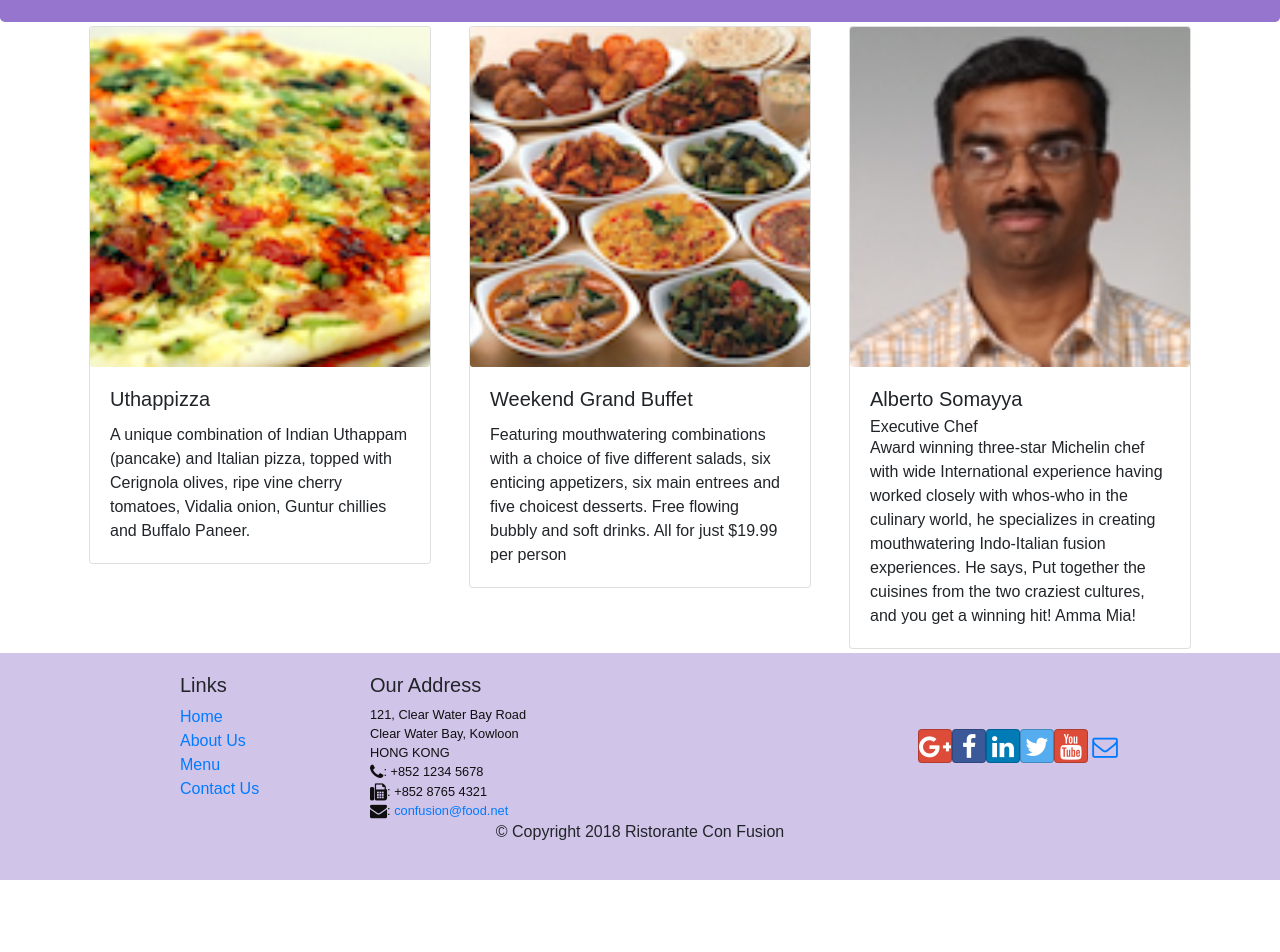
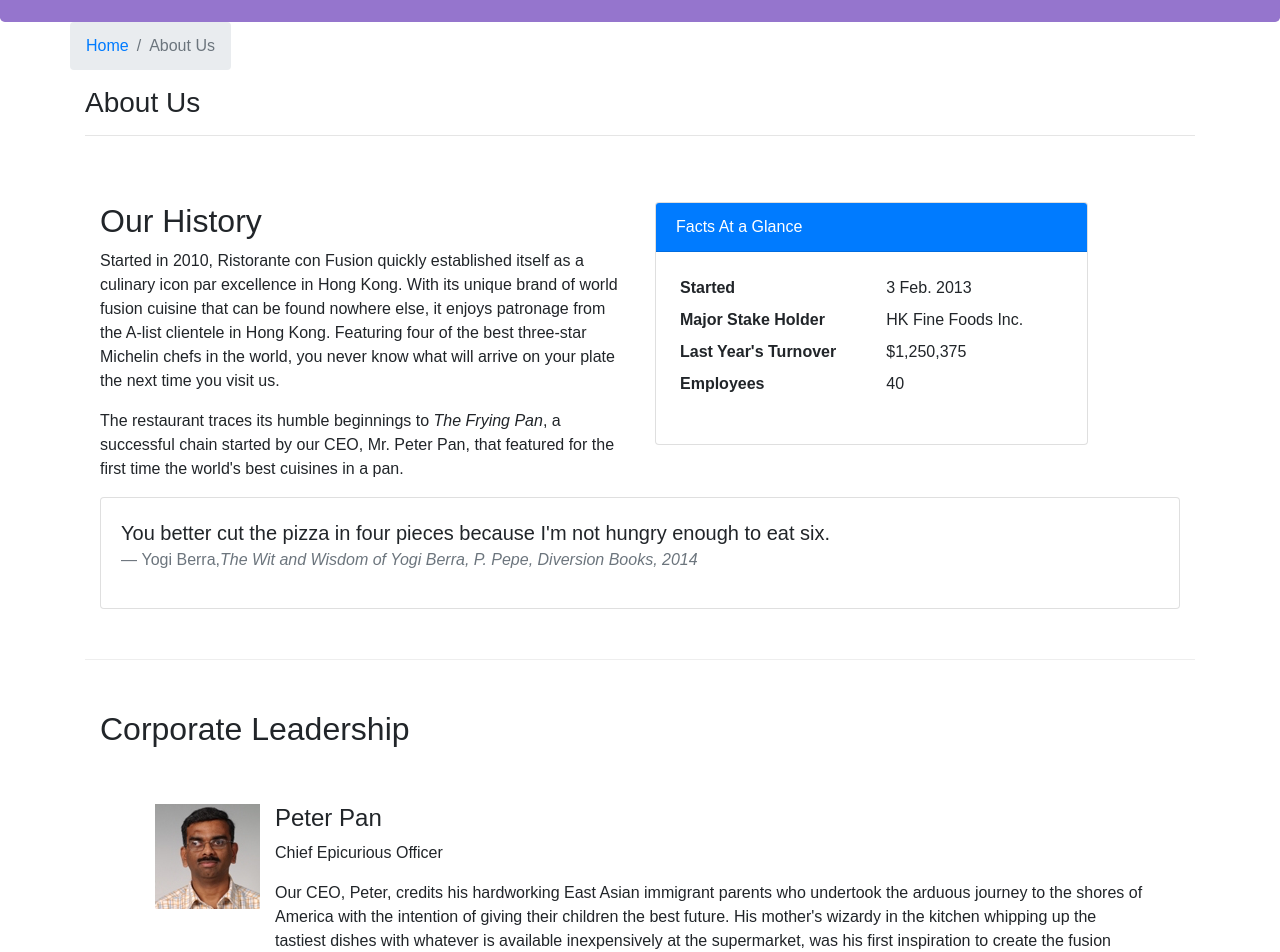
Before and after one commit to niharchauhan/Restaurant-App, a React (Create React App) app: page /aboutus in a window 1280 px wide. Before the commit this address led to /home. Shown: the part 320-1272 px from the top of the page. Before the commit the page ends 1200 px from the top, so only its background shows below. Built offline with nearby package versions, Linux system fonts and the light colour scheme.

Commit message:
Controlled Forms

```diff
--- /dev/null
+++ b/src/components/AboutComponent.js
@@ -0,0 +1,94 @@
+import React from 'react';
+import { Breadcrumb, BreadcrumbItem, Card, CardBody, CardHeader, Media } from 'reactstrap';
+import { Link } from 'react-router-dom';
+
+function RenderLeader({leader}) {
+    return(
+        <div key={leader.id} className="col-12 mt-5">
+            <Media tag="li">
+                <Media left middle>
+                    <Media object src = {leader.image} alt={leader.name} />
+                </Media>
+                <Media body className="col-12">
+                    <Media heading>{leader.name}</Media>
+                    <p>{leader.designation}</p>
+                    <p>{leader.description}</p>
+                </Media>
+            </Media>
+        </div>
+    );
+}
+
+function About(props) {
+
+    let leaders = props.leaders.map((leader) => {
+        return (
+            <RenderLeader leader={leader} />
+        );
+    });
+
+    return(
+        <div className="container">
+            <div className="row">
+                <Breadcrumb>
+                    <BreadcrumbItem><Link to="/home">Home</Link></BreadcrumbItem>
+                    <BreadcrumbItem active>About Us</BreadcrumbItem>
+                </Breadcrumb>
+                <div className="col-12">
+                    <h3>About Us</h3>
+                    <hr />
+                </div>
+            </div>
+            <div className="row row-content">
+                <div className="col-12 col-md-6">
+                    <h2>Our History</h2>
+                    <p>Started in 2010, Ristorante con Fusion quickly established itself as a culinary icon par excellence in Hong Kong. With its unique brand of world fusion cuisine that can be found nowhere else, it enjoys patronage from the A-list clientele in Hong Kong.  Featuring four of the best three-star Michelin chefs in the world, you never know what will arrive on your plate the next time you visit us.</p>
+                    <p>The restaurant traces its humble beginnings to <em>The Frying Pan</em>, a successful chain started by our CEO, Mr. Peter Pan, that featured for the first time the world's best cuisines in a pan.</p>
+                </div>
+                <div className="col-12 col-md-5">
+                    <Card>
+                        <CardHeader className="bg-primary text-white">Facts At a Glance</CardHeader>
+                        <CardBody>
+                            <dl className="row p-1">
+                                <dt className="col-6">Started</dt>
+                                <dd className="col-6">3 Feb. 2013</dd>
+                                <dt className="col-6">Major Stake Holder</dt>
+                                <dd className="col-6">HK Fine Foods Inc.</dd>
+                                <dt className="col-6">Last Year's Turnover</dt>
+                                <dd className="col-6">$1,250,375</dd>
+                                <dt className="col-6">Employees</dt>
+                                <dd className="col-6">40</dd>
+                            </dl>
+                        </CardBody>
+                    </Card>
+                </div>
+                <div className="col-12">
+                    <Card>
+                        <CardBody className="bg-faded">
+                            <blockquote className="blockquote">
+                                <p className="mb-0">You better cut the pizza in four pieces because
+                                    I'm not hungry enough to eat six.</p>
+                                <footer className="blockquote-footer">Yogi Berra,
+                                <cite title="Source Title">The Wit and Wisdom of Yogi Berra,
+                                    P. Pepe, Diversion Books, 2014</cite>
+                                </footer>
+                            </blockquote>
+                        </CardBody>
+                    </Card>
+                </div>
+            </div>
+            <div className="row row-content">
+                <div className="col-12">
+                    <h2>Corporate Leadership</h2>
+                </div>
+                <div className="col-12">
+                    <Media list>
+                        {leaders}
+                    </Media>
+                </div>
+            </div>
+        </div>
+    );
+}
+
+export default About;
--- a/src/components/ContactComponent.js
+++ b/src/components/ContactComponent.js
@@ -1,8 +1,44 @@
-import React from 'react';
-import { Breadcrumb, BreadcrumbItem } from 'reactstrap';
+import React, { Component } from 'react';
+import { Breadcrumb, BreadcrumbItem, Button, Form, FormGroup, Label, Input, Col } from 'reactstrap';
 import { Link } from 'react-router-dom';
 
-function Contact(props) {
+class Contact extends Component {
+    constructor(props) {
+        super(props);
+        this.state = {
+            firstname: '',
+            lastname: '',
+            telnum: '',
+            email: '',
+            agree: false,
+            contactType: 'Tel.',
+            message: ''
+        }
+        // in order to make available handleSubmit()
+        this.handleSubmit = this.handleSubmit.bind(this);
+        // in order to make available handleInputChange()
+        this.handleInputChange = this.handleInputChange.bind(this);
+    }
+
+    handleInputChange(event) {
+        const target = event.target;
+        const value = target.type === "checkbox" ? target.checked : target.value;
+        const name = target.name;
+
+        this.setState({
+            [name]: value
+        });
+    }
+
+    handleSubmit(event) {
+        console.log("Current State is: " + JSON.stringify(this.state));
+        alert("Current State is: " + JSON.stringify(this.state));
+
+        // prevents from going to next page
+        event.preventDefault();
+    }
+
+    render() {
         return(
             <div className="container">
                 <div className="row">
@@ -41,8 +77,71 @@ function Contact(props) {
                         </div>
                     </div>
                 </div>
+
+                <div className="row row-content">
+                    <div className="col-12">
+                        <h3>Send us your feedback</h3>
+                    </div>
+                    <div className="col-12 col-md-9">
+                        <Form onSubmit={this.handleSubmit}>
+                            <FormGroup row>
+                                <Label htmlFor="firstname" md={2}>First Name</Label>
+                                <Col md={10}>
+                                    <Input type="text" id="firstname" name="firstname" placeholder="First Name" value={this.state.firstname} onChange={this.handleInputChange} />
+                                </Col>
+                            </FormGroup>
+                            <FormGroup row>
+                                <Label htmlFor="lastname" md={2}>Last Name</Label>
+                                <Col md={10}>
+                                    <Input type="text" id="lastname" name="lastname" placeholder="Last Name" value={this.state.lastname} onChange={this.handleInputChange} />
+                                </Col>
+                            </FormGroup>
+                            <FormGroup row>
+                                <Label htmlFor="telnum" md={2}>Contact Tel.</Label>
+                                <Col md={10}>
+                                    <Input type="tel" id="telnum" name="telnum" placeholder="Tel. Number" value={this.state.telnum} onChange={this.handleInputChange} />
+                                </Col>
+                            </FormGroup>
+                            <FormGroup row>
+                                <Label htmlFor="email" md={2}>Email</Label>
+                                <Col md={10}>
+                                    <Input type="email" id="email" name="email" placeholder="Email" value={this.state.email} onChange={this.handleInputChange} />
+                                </Col>
+                            </FormGroup>
+                            <FormGroup row>
+                                <Col md={{size: 6, offset: 2}}>
+                                    <FormGroup check>
+                                        <Label check>
+                                            <Input type="checkbox" name="agree" checkbox={this.state.agree} onChange={this.handleInputChange} />{' '}<strong>May we contact you?</strong>
+                                        </Label>
+                                    </FormGroup>
+                                </Col>
+                                <Col md={{size: 3, offset: 1}}>
+                                    <Input type="select" name="contactType" value={this.state.contactType} onChange={this.handleInputChange}>
+                                        <option>Tel.</option>
+                                        <option>Email</option>
+                                    </Input>
+                                </Col>
+                            </FormGroup>
+                            <FormGroup row>
+                                <Label htmlFor="message" md={2}>Your Feedback</Label>
+                                <Col md={10}>
+                                    <Input type="textarea" id="message" name="message" rows="12" value={this.state.message} onChange={this.handleInputChange} />
+                                </Col>
+                            </FormGroup>
+                            <FormGroup row>
+                                <Col md={{size: 10, offset: 2}}>
+                                    <Button type="submit" color="primary">
+                                        Send Feedback
+                                    </Button>
+                                </Col>
+                            </FormGroup>
+                        </Form>
+                    </div>
+                </div>
             </div>
         );
     }
+}
 
 export default Contact;
--- a/src/components/MainComponent.js
+++ b/src/components/MainComponent.js
@@ -1,6 +1,7 @@
 import React, { Component } from 'react';
 import Home from './HomeComponent';
 import Menu from './MenuComponent';
+import About from './AboutComponent';
 import Contact from './ContactComponent';
 import DishDetail from './DishdetailComponent';
 import Header from './HeaderComponent';
@@ -50,6 +51,7 @@ class Main extends Component {
           <Route path = "/home" component={HomePage} />
           <Route exact path = "/menu" component={() => <Menu dishes={this.state.dishes} />} />
           <Route path="/menu/:dishId" component={DishWithId} />
+          <Route exact path = "/aboutus" component={() => <About leaders={this.state.leaders} />} />
           <Route exact path="/contactus" component={Contact} />
           {/* anything that doesn't match to above two will automatically redirect to home */}
           <Redirect to="/home" />
```
Lines whose indentation alone changed are shown as unchanged.
